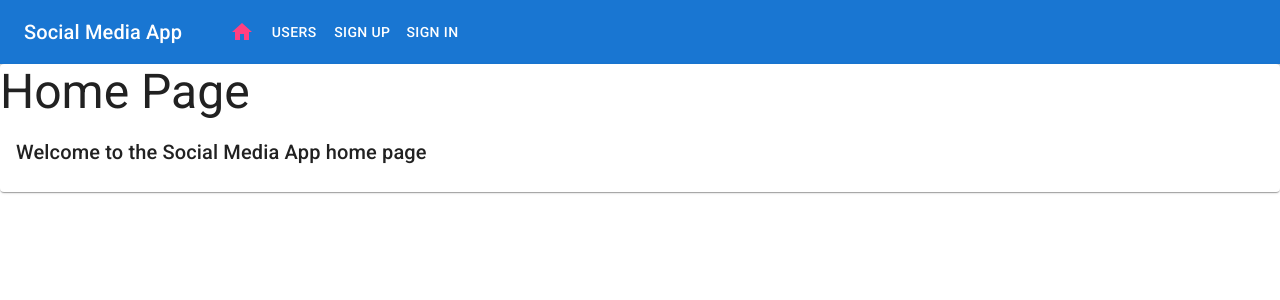
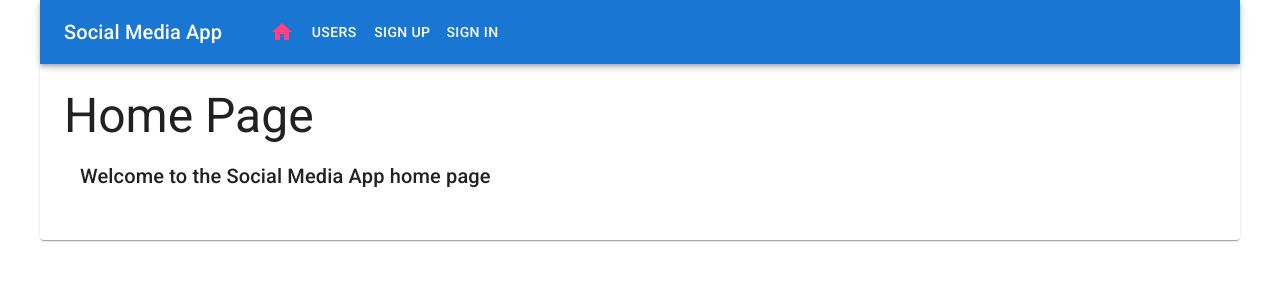
Before and after one commit to DraganAleksic99/blueroad, a React (Vite) app: page / in a window 1280 px wide. Shown: the top 300 px of the page. Built offline with nearby package versions, Linux system fonts and the light colour scheme.

Commit message:
Add main layout, add styling
-Create MainLayout component
-Add
-Update Navigation component
-Update FollowGrid component
-Update Home component
-Update App component
-Update index.css

```diff
--- a/src/App.tsx
+++ b/src/App.tsx
@@ -1,10 +1,12 @@
 import './App.css'
 import Navigation from './components/Navigation'
 import MainRouter from './Router'
+import { CssBaseline } from '@mui/material'
 
 function App() {
   return (
-    <div>
+    <div className="app">
+      <CssBaseline />
       <Navigation />
       <MainRouter />
     </div>
--- a/src/Home.tsx
+++ b/src/Home.tsx
@@ -1,16 +1,17 @@
 import { Card, CardContent, Typography } from '@mui/material'
-// import FindPeople from './views/FindPeople'
+import MainLayout from './layouts/MainLayout'
 
 export default function Home() {
   return (
     <Card>
+      <MainLayout>
         <Typography variant="h3">Home Page</Typography>
-      {/* <FindPeople /> */}
         <CardContent>
           <Typography variant="h6" component="p">
             Welcome to the Social Media App home page
           </Typography>
         </CardContent>
+      </MainLayout>
     </Card>
   )
 }
--- a/src/components/FollowGrid.tsx
+++ b/src/components/FollowGrid.tsx
@@ -11,8 +11,10 @@ export default function FollowGrid({ users }) {
           return (
             <ImageListItem style={{ height: 120 }} key={i}>
               <Link to={'/user/' + user._id}>
-                <Avatar src={baseUrl + '/api/users/photo/' + user._id} />
-                <Typography>{user.name}</Typography>
+                <Avatar src={baseUrl + '/api/users/photo/' + user._id} sx={{ margin: 'auto' }} />
+                <Typography sx={{ margin: 'auto', mt: '8px', width: 'fit-content' }}>
+                  {user.name}
+                </Typography>
               </Link>
             </ImageListItem>
           )
--- a/src/components/Navigation.tsx
+++ b/src/components/Navigation.tsx
@@ -1,7 +1,9 @@
-import { AppBar, Typography, IconButton, Button, Toolbar } from '@mui/material'
+import { AppBar, Typography, IconButton, Button, Toolbar, styled } from '@mui/material'
 import { Home } from '@mui/icons-material'
 import { Link, useNavigate, useLocation } from 'react-router-dom'
 import auth from '../auth/authHelper'
+
+const Offset = styled('div')(({ theme }) => theme.mixins.toolbar)
 
 export default function Navigation() {
   const navigate = useNavigate()
@@ -11,7 +13,8 @@ export default function Navigation() {
     else return { color: '#ffffff' }
   }
   return (
-    <AppBar position="static">
+    <>
+      <AppBar position="fixed" sx={{ maxWidth: '1200px', left: 'auto', right: 'auto' }}>
         <Toolbar>
           <Typography variant="h6" color="inherit" sx={{ mr: 5 }}>
             Social Media App
@@ -41,6 +44,11 @@ export default function Navigation() {
                   My Profile
                 </Button>
               </Link>
+              <Link to={'/newsfeed'}>
+                <Button style={isActive('/newsfeed' + auth.isAuthenticated().user._id)}>
+                  Newsfeed
+                </Button>
+              </Link>
               <Button
                 color="inherit"
                 onClick={() => {
@@ -53,5 +61,7 @@ export default function Navigation() {
           )}
         </Toolbar>
       </AppBar>
+      <Offset />
+    </>
   )
 }
--- a/src/index.css
+++ b/src/index.css
@@ -1,74 +1,14 @@
-/* Box sizing rules */
-*,
-*::before,
-*::after {
-  box-sizing: border-box;
+.layout {
+  padding: 1.5rem;
+  min-height: 91vh;
 }
 
-/* Remove default margin */
-body,
-h1,
-h2,
-h3,
-h4,
-p,
-figure,
-blockquote,
-dl,
-dd {
-  margin: 0;
+.layout.sidesheet {
+  min-height: fit-content;
 }
 
-/* Remove list styles on ul, ol elements with a list role, which suggests default styling will be removed */
-ul[role='list'],
-ol[role='list'] {
-  list-style: none;
-}
-
-/* Set core root defaults */
-html:focus-within {
-  scroll-behavior: smooth;
-}
-
-/* Set core body defaults */
-body {
-  min-height: 100vh;
-  text-rendering: optimizeSpeed;
-  line-height: 1.5;
-}
-
-/* A elements that don't have a class get default styles */
 a:not([class]) {
   text-decoration-skip-ink: auto;
+  text-decoration: none;
+  color: black;
 }
-
-/* Make images easier to work with */
-img,
-picture {
-  max-width: 100%;
-  display: block;
-}
-
-/* Inherit fonts for inputs and buttons */
-input,
-button,
-textarea,
-select {
-  font: inherit;
-}
-
-/* Remove all animations, transitions and smooth scroll for people that prefer not to see them */
-@media (prefers-reduced-motion: reduce) {
-  html:focus-within {
-    scroll-behavior: auto;
-  }
-
-  *,
-  *::before,
-  *::after {
-    animation-duration: 0.01ms !important;
-    animation-iteration-count: 1 !important;
-    transition-duration: 0.01ms !important;
-    scroll-behavior: auto !important;
-  }
-}
--- /dev/null
+++ b/src/layouts/MainLayout.tsx
@@ -0,0 +1,9 @@
+import * as React from 'react'
+
+type Props = {
+  children: React.ReactNode
+}
+
+export default function MainLayout({ children }: Props) {
+  return <div className="layout sidesheet">{children}</div>
+}
```
Lines whose indentation alone changed are shown as unchanged.
